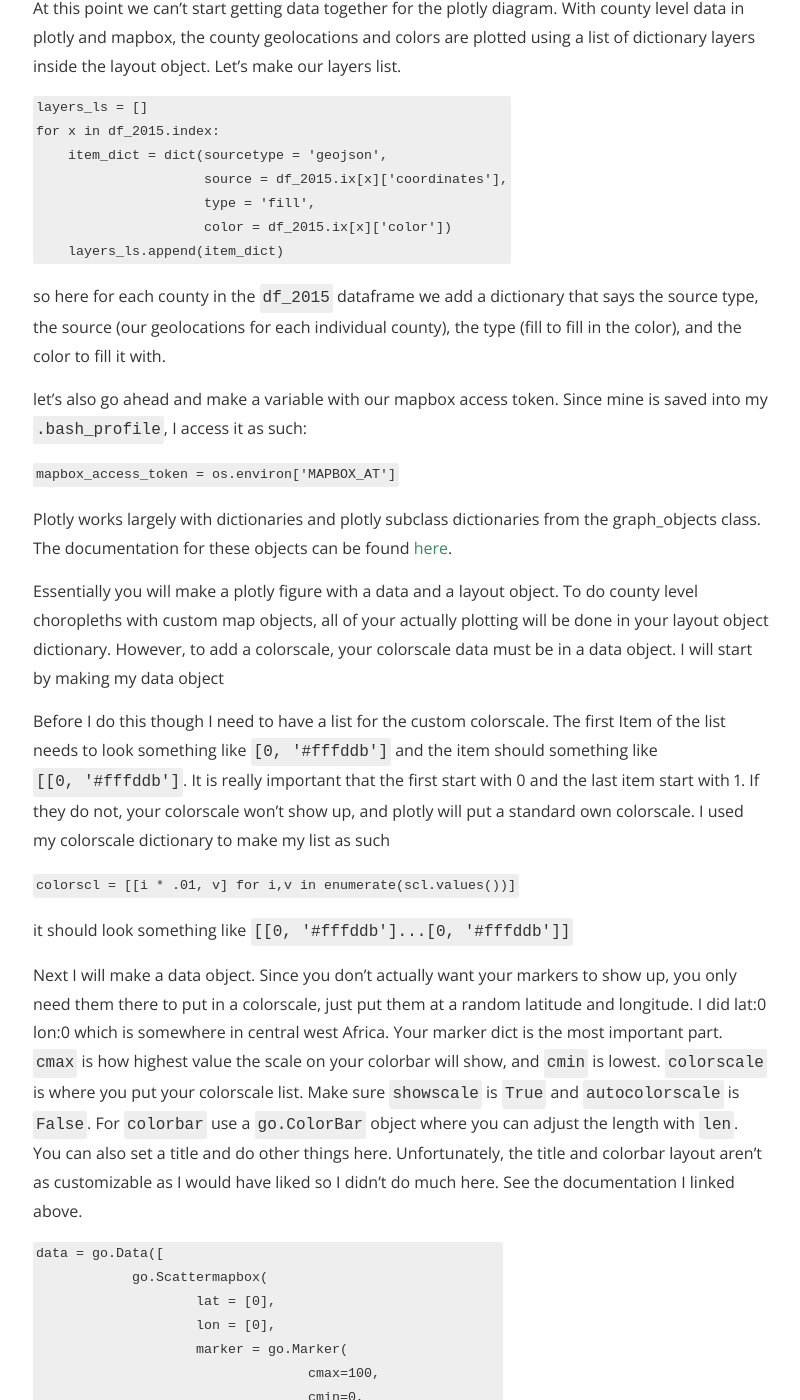
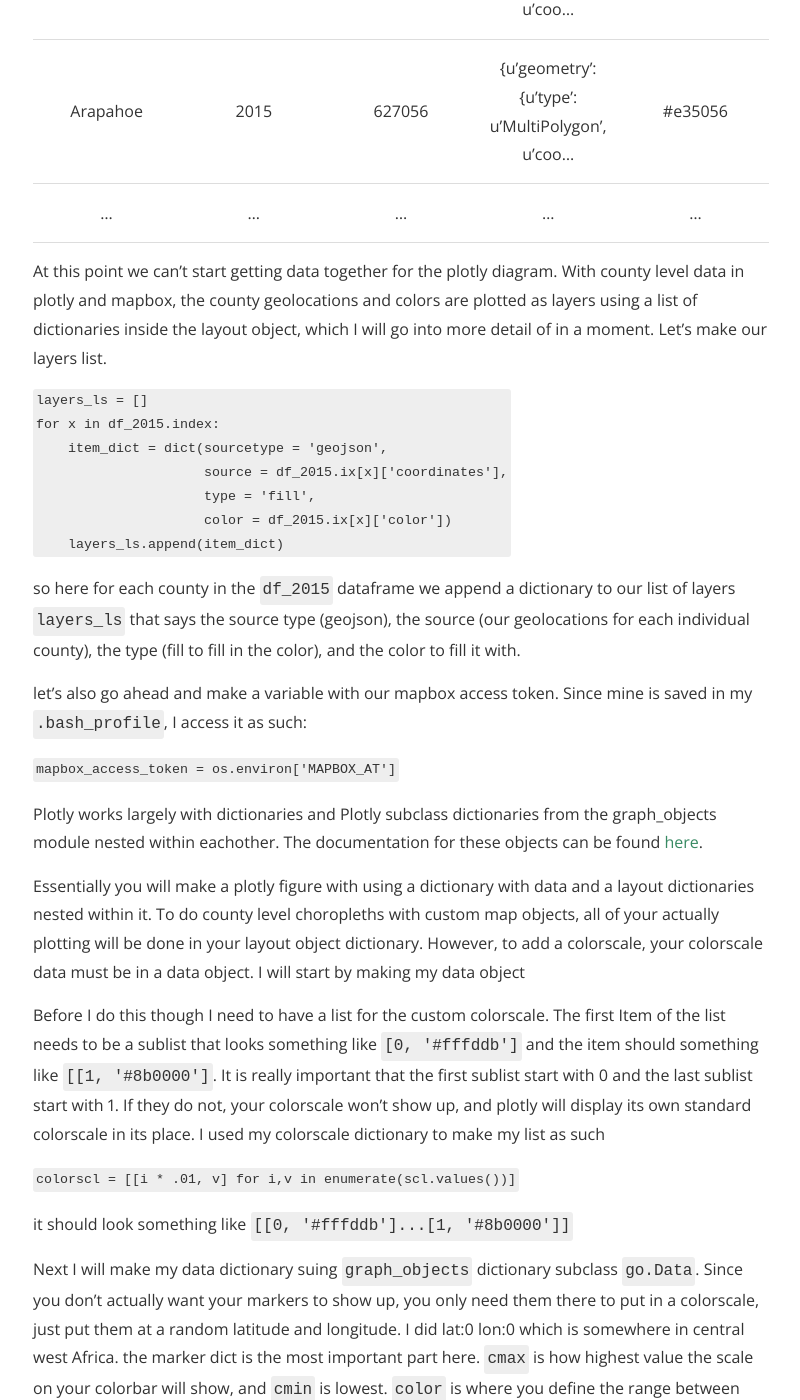
Before and after one commit to andrewfulton9/andrewfulton9.github.io, a Jekyll site: the page built from _posts/2016-10-01-county-choropleth-colorbar.md, in a window 1280 px wide and 1400 px high, scrolled down 4906 px. Shown: the whole window, without its empty margins (239-1039 px from the left). Built offline with Jekyll 4.4.1, drawn with Linux system fonts in a browser that asks for light colours; nearby versions of some CDN libraries; a style sheet for code colours, icons or effects is not loaded; some of the changed text lies outside the part shown.

Commit message:
major edits to tutorial

````diff
--- a/_posts/2016-10-01-county-choropleth-colorbar.md
+++ b/_posts/2016-10-01-county-choropleth-colorbar.md
@@ -3,20 +3,21 @@ layout: post
 title:  "Tutorial on Using Python and Plotly to Make County Level Choropleth with a Custom Colorbar"
 date:   2016-09-20
 author: Andrew Fulton
+cover: "/assets/coloradopop2015.jpeg"
 categories: Programming
 tags:	Programming Plotly Python Choropleth Colorbar
 ---
 
-In this tutorial I will demonstrate how to make a county level choropleth with a custom colorbar using Python and Plotly. Much of the material in this tutorial can be found in Plotly's [County Level Choropleth in Python](https://plot.ly/python/county-level-choropleth/) tutorial, with the notable difference being that my tutorial will use a custom colorscale to indicate population of each county. Please see the linked tutorial on downloading Plotly and getting a Mapbox Access Token.
+In this tutorial I will demonstrate how to make a county level choropleth with a custom colorbar using Python and Plotly. Much of the material in this tutorial can be found in Plotly's [County Level Choropleth in Python](https://plot.ly/python/county-level-choropleth/) tutorial, with the notable difference being that this tutorial will use a custom colorscale to indicate population of each county. Please see the tutorial linked above on downloading Plotly and getting a Mapbox Access Token.
 
 # Getting the Data
 
-I will be using Colorado's population county population data for this tutorial. The population data I will be using has been generously provided by Colorado's state government and can be downloaded from [here](https://data.colorado.gov/Demographics/Colorado-Population-Projections/q5vp-adf3). The website that provides the geojson files with county demarcation data is [CivicDashboards](http://catalog.civicdashboards.com), and the specific colorado county demarcation dataset can be downloaded from [here](http://catalog.civicdashboards.com/dataset/colorado-counties-polygon).
+I will be using Colorado's county population data for this tutorial. This data that I will be using has been generously provided by Colorado's state government and can be downloaded from [here](https://data.colorado.gov/Demographics/Colorado-Population-Projections/q5vp-adf3). The website that provides the geojson files with county geolocation data is [CivicDashboards](http://catalog.civicdashboards.com), and the specific colorado county geolocation dataset can be downloaded from [here](http://catalog.civicdashboards.com/dataset/colorado-counties-polygon).
 
 # Let's begin
 
 First begin by importing the python libraries you will need.
-<small> note: I am importing os here because I have my Mapbox Access Token saved in my `.bash_profile`, it may not be neccessary for you to do this.</small>
+<small> note: I am importing `os` here because I have my Mapbox Access Token saved in my `.bash_profile`, it may not be neccessary for you to do this.</small>
 
 ```python
 import pandas as pd
@@ -27,7 +28,7 @@ import plotly.graph_objs as go
 import os
 ```
 
-Next I will read in the data. I am using pandas for data management.
+Next I will read in the data. I will be using pandas for handling data in this tutorial.
 
 ```python
 # read in population data
@@ -46,7 +47,7 @@ full_df.drop(['fipsCode', 'age', 'malePopulation', 'femalePopulation'],
              inplace = True, axis=1)
 ```
 
-Now you should have a dataframe `full_df` that looks something like this:
+You should now have a dataframe, `full_df`, that looks something like this:
 
 |county   |year   |totalPopulation   |
 |:-------:|:-----:|:----------------:|
@@ -55,7 +56,7 @@ Now you should have a dataframe `full_df` that looks something like this:
 |Adams    |1992   |281386            |
 |...      |...    |...               |
 
-In this tutorial I am only interested in the data for 2015 though so lets isolate the data for that year.
+In this tutorial, I am only interested in the data for 2015 though so lets isolate the data for that year.
 
 ```python
 df_2015 = full_df[full_df['year'] == 2015]
@@ -110,7 +111,7 @@ now `df_2015` should look something like this:
 |...      |...    |...               |...                                              |
 
 
-At this point I need to figure out the colors I will use. I want a pretty diverse scale to really show the differences between the populations for each county. To do this I was able to use [Chroma.js Color Scale](https://gka.github.io/palettes/) to get a hundred seperate color values in the shades that I wanted, so that I could have a seperate shade for each 10,000 people in a county. I needed 101 colors to make it easy to map the colors on a scale from 0 to 1 for Plotly's colorbar feature, so I just repeated the last item of the list twice. I than zip the list into a dictionary
+At this point I need to figure out the colors I will use. I want a pretty diverse scale to really show the differences between the populations for each county. To do this, I use [Chroma.js Color Scale](https://gka.github.io/palettes/) to get a hundred separate color values in the shades that I want, so that I can have a separate shade for each 10,000 people in a county. I need 101 colors to make it easy to map the colors on a scale from 0 to 1 for Plotly's colorbar feature, so I just repeat the last item of the list twice. I than zip the list into a dictionary
 
 ```python
 colors = ['#ffffe0','#fffddb','#fffad7','#fff7d1','#fff5cd','#fff2c8',
@@ -141,7 +142,7 @@ def get_scl(obj):
     frac = obj / 10000
     return scl[frac]
 
-full_df['color'] = full_df['totalPopulation'].apply(get_scl)
+df_2015['color'] = df_2015['totalPopulation'].apply(get_scl)
 ```
 
 After doing this, `df_2015` should look like this:
@@ -154,7 +155,7 @@ After doing this, `df_2015` should look like this:
 |...      |...    |...               |...                                              |...     |
 
 
-At this point we can't start getting data together for the plotly diagram. With county level data in plotly and mapbox, the county geolocations and colors are plotted using a list of dictionary layers inside the layout object. Let's make our layers list.
+At this point we can't start getting data together for the plotly diagram. With county level data in plotly and mapbox, the county geolocations and colors are plotted as layers using a list of dictionaries inside the layout object, which I will go into more detail of in a moment. Let's make our layers list.
 
 ```python
 layers_ls = []
@@ -166,27 +167,27 @@ for x in df_2015.index:
     layers_ls.append(item_dict)
 ```
 
-so here for each county in the `df_2015` dataframe we add a dictionary that says the source type, the source (our geolocations for each individual county), the type (fill to fill in the color), and the color to fill it with.
+so here for each county in the `df_2015` dataframe we append a dictionary to our list of layers `layers_ls` that says the source type (geojson), the source (our geolocations for each individual county), the type (fill to fill in the color), and the color to fill it with.
 
-let's also go ahead and make a variable with our mapbox access token. Since mine is saved into my `.bash_profile`, I access it as such:
+let's also go ahead and make a variable with our mapbox access token. Since mine is saved in my `.bash_profile`, I access it as such:
 
 ```python
 mapbox_access_token = os.environ['MAPBOX_AT']
 ```
 
-Plotly works largely with dictionaries and plotly subclass dictionaries from the graph_objects class. The documentation for these objects can be found [here](https://plot.ly/python/reference/#scattermapbox-marker-colorbar-len).
+Plotly works largely with dictionaries and Plotly subclass dictionaries from the graph_objects module nested within eachother. The documentation for these objects can be found [here](https://plot.ly/python/reference/#scattermapbox-marker-colorbar-len).
 
-Essentially you will make a plotly figure with a data and a layout object. To do county level choropleths with custom map objects, all of your actually plotting will be done in your layout object dictionary. However, to add a colorscale, your colorscale data must be in a data object. I will start by making my data object
+Essentially you will make a plotly figure with using a dictionary with data and a layout dictionaries nested within it. To do county level choropleths with custom map objects, all of your actually plotting will be done in your layout object dictionary. However, to add a colorscale, your colorscale data must be in a data object. I will start by making my data object
 
-Before I do this though I need to have a list for the custom colorscale. The first Item of the list needs to look something like `[0, '#fffddb']` and the item should something like `[[0, '#fffddb']`. It is really important that the first start with 0 and the last item start with 1. If they do not, your colorscale won't show up, and plotly will put a standard own colorscale. I used my colorscale dictionary to make my list as such
+Before I do this though I need to have a list for the custom colorscale. The first Item of the list needs to be a sublist that looks something like `[0, '#fffddb']` and the item should something like `[[1, '#8b0000']`. It is really important that the first sublist start with 0 and the last sublist start with 1. If they do not, your colorscale won't show up, and plotly will display its own standard colorscale in its place. I used my colorscale dictionary to make my list as such
 
 ```python
 colorscl = [[i * .01, v] for i,v in enumerate(scl.values())]
 ```
 
-it should look something like `[[0, '#fffddb']...[0, '#fffddb']]`
+it should look something like `[[0, '#fffddb']...[1, '#8b0000']]`
 
-Next I will make a data object. Since you don't actually want your markers to show up, you only need them there to put in a colorscale, just put them at a random latitude and longitude. I did lat:0 lon:0 which is somewhere in central west Africa. Your marker dict is the most important part. `cmax` is how highest value the scale on your colorbar will show, and `cmin` is lowest. `colorscale` is where you put your colorscale list. Make sure `showscale` is `True` and `autocolorscale` is `False`. For `colorbar` use a `go.ColorBar` object where you can adjust the length with `len`. You can also set a title and do other things here. Unfortunately, the title and colorbar layout aren't as customizable as I would have liked so I didn't do much here. See the documentation I linked above.
+Next I will make my data dictionary suing `graph_objects` dictionary subclass `go.Data`. Since you don't actually want your markers to show up, you only need them there to put in a colorscale, just put them at a random latitude and longitude. I did lat:0 lon:0 which is somewhere in central west Africa. the marker dict is the most important part here. `cmax` is how highest value the scale on your colorbar will show, and `cmin` is lowest. `color` is where you define the range between `cmax` and `cmin`. `colorscale` is where you put your colorscale list. Make sure `showscale` is `True` and `autocolorscale` is `False`. For `colorbar` use a `go.ColorBar` dictionary subclass where you can adjust the length of your colorscale with `len`. You can also set a title and do other things here. Unfortunately, the title and colorbar layout aren't as customizable as I would like so I'm not using a lot of the features here. See the [documentation](https://plot.ly/python/reference/#scattermapbox-marker-colorbar-len) for more info.
 
 ```python
 data = go.Data([
@@ -208,7 +209,7 @@ data = go.Data([
                      ])
 ```
 
-Next make your layout object. Play around with the `height`, `width` and `zoom` as well as the `lat` and `lon` in the `center` dictionary of the `mapbox` dictionary to get your plot viewing correctly. I have things set here to view Colorado well.
+Next I make my layout dictionary using graph_objects dictionary subclass `go.Layout()`. Play around with the `height`, `width` and `zoom` as well as the `lat` and `lon` in the `center` dictionary of the `mapbox` dictionary to get your plot viewing correctly. I have things set here to view Colorado well.
 
 ```python
 layout = go.Layout(
@@ -232,7 +233,7 @@ layout = go.Layout(
 )
 ```
 
-finally you can build the figure saving it where you like
+Finally I can build the figure saving it where you like. Again you may want to play around with the `width` and `height` variables.
 
 ```python
 fig = dict(data = data, layout=layout)
@@ -240,6 +241,6 @@ py.image.save_as(fig, filename='image/test.jpeg',
                  width = 750, height= 575)
 ```
 
-Now your image should be saved in the location you specified. If you followed with this tutorial exactly, this should be your result:
+Now my image is saved in the location I specified `[current directory]/image/test.jpeg`. If you followed with this tutorial exactly, this should be your result:
 
 ![colorado population](https://raw.githubusercontent.com/andrewfulton9/andrewfulton9.github.io/master/assets/coloradopop2015.jpeg)
````
Also changed, not shown: other parts of _posts/2016-10-01-county-choropleth-colorbar.md (+3 -3 lines).
